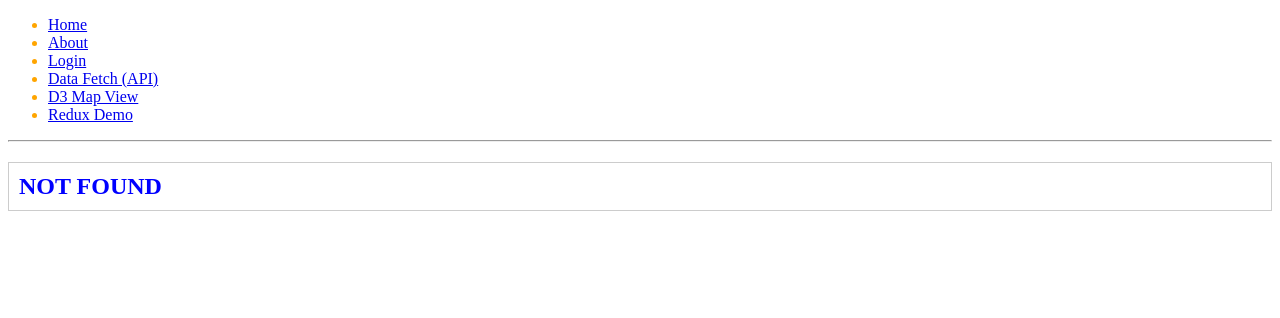
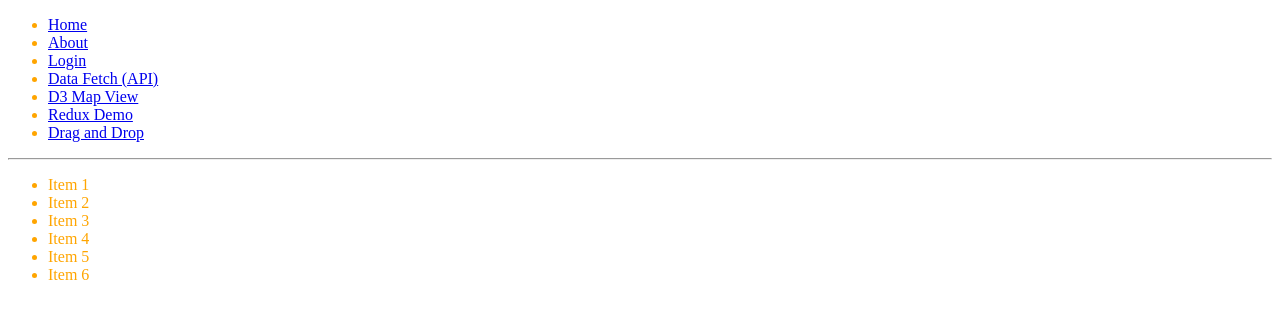
Before and after one commit to gmkhussain/react, a React (Create React App) app in the folder example/: page /drag-and-drop in a window 1280 px wide. Before the commit this address had no page. Shown: the top 318 px of the page. Built offline with nearby package versions, Linux system fonts and the light colour scheme.

Commit message:
:new: React Sortable (HOC)

```diff
--- a/example/package.json
+++ b/example/package.json
@@ -13,6 +13,7 @@
     "react-router-dom": "^4.3.1",
     "react-router-redux": "^5.0.0-alpha.9",
     "react-scripts": "1.1.4",
+    "react-sortable-hoc": "^0.8.3",
     "redux": "^3.7.2",
     "redux-logger": "^3.0.6",
     "redux-thunk": "^2.2.0",
--- a/example/src/Routes.js
+++ b/example/src/Routes.js
@@ -7,6 +7,7 @@ import D3MapPage from './containers/D3Map';
 import HomePage from './containers/home';
 import DataFetchPage from './containers/data_fetch';
 import ReduxDemoPage from './containers/redux_demo';
+import DragAndDrop from './containers/DragAndDrop';
 
 import Navbar from './containers/navbar';
 
@@ -37,6 +38,7 @@ const MyRoutes = () =>(
                 <Route path='/data_fetch' component={DataFetchPage} />
                 <Route path='/d3-map' component={D3MapPage} />
                 <Route path='/redux-demo' component={ReduxDemoPage} />
+                <Route path='/drag-and-drop' component={DragAndDrop} />
 
                 <Redirect from="/about-us" to="/about" />
                 <Route component={NotFoundPage} />
--- /dev/null
+++ b/example/src/components/d3map/Button.js
@@ -0,0 +1,10 @@
+import styled from 'styled-components'
+
+export default styled.div`{
+  width:200px;
+  background-color: green;
+  color: #dd0;
+  padding:15px;
+  display: inline-block;
+  margin:auto 5px;
+ }`
--- /dev/null
+++ b/example/src/containers/DragAndDrop/DragAndDrop.jsx
@@ -0,0 +1,36 @@
+import React, {Component} from 'react';
+import {render} from 'react-dom';
+import {SortableContainer, SortableElement, arrayMove} from 'react-sortable-hoc';
+
+const SortableItem = SortableElement(({value}) =>
+  <li>{value}</li>
+);
+
+const SortableList = SortableContainer(({items}) => {
+  return (
+    <ul>
+      {items.map((value, index) => (
+        <SortableItem key={`item-${index}`} index={index} value={value} />
+      ))}
+    </ul>
+  );
+});
+
+
+class DragAndDrop extends Component{
+
+    state = {
+        items: ['Item 1', 'Item 2', 'Item 3', 'Item 4', 'Item 5', 'Item 6'],
+      };
+      onSortEnd = ({oldIndex, newIndex}) => {
+        this.setState({
+          items: arrayMove(this.state.items, oldIndex, newIndex),
+        });
+      };
+      render() {
+        return <SortableList items={this.state.items} onSortEnd={this.onSortEnd} />;
+      }
+
+}
+
+export default DragAndDrop;
--- /dev/null
+++ b/example/src/containers/DragAndDrop/index.js
@@ -0,0 +1 @@
+export { default } from './DragAndDrop'
--- a/example/src/containers/navbar.js
+++ b/example/src/containers/navbar.js
@@ -13,6 +13,7 @@ const Navbar = () => (
         <li><Link to='/data_fetch'>Data Fetch (API)</Link></li>
         <li><Link to='/d3-map'>D3 Map View</Link></li>
         <li><Link to='/redux-demo'>Redux Demo</Link></li>
+        <li><Link to='/drag-and-drop'>Drag and Drop</Link></li>
     </ul>
 
 )
```
Also changed, not shown: 2 other files (tests, documents, lock files or other folders).
